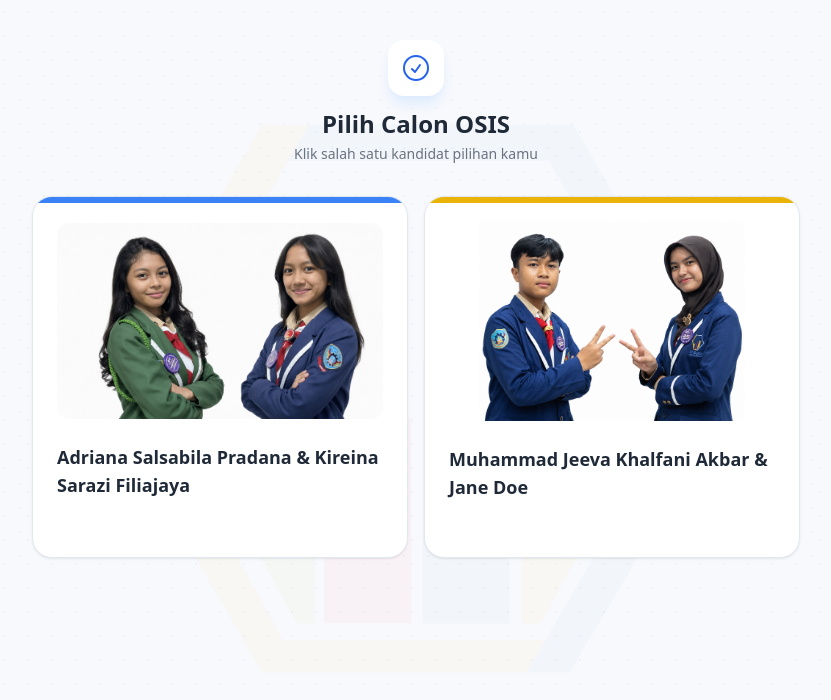
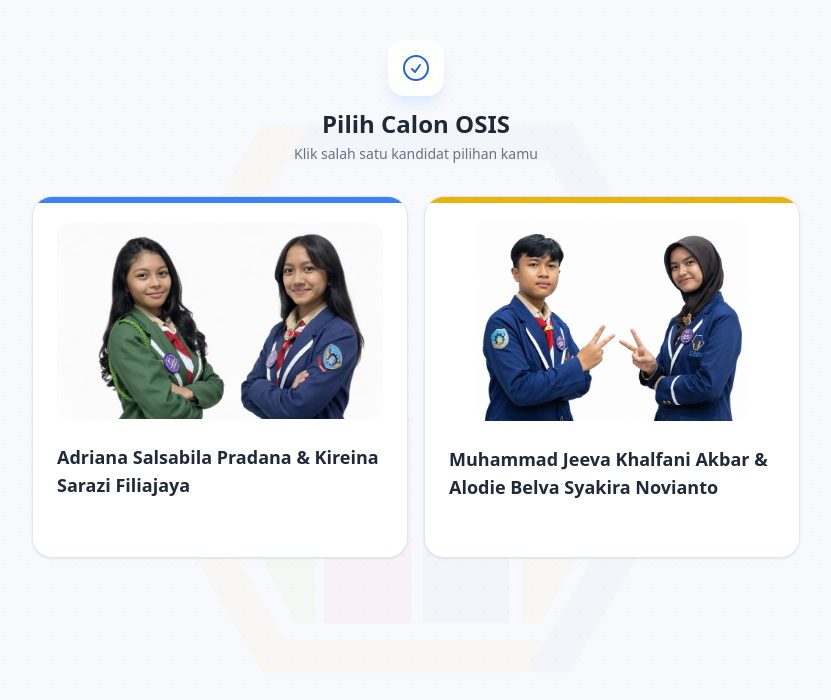
Before and after one commit to rezagiovanni/avi-vote, a Next.js app: page /vote/osis in a window 1280 px wide. Shown: the top 700 px of the page, without its empty margins (224-1055 px from the left). Built offline with nearby package versions, Linux system fonts and the light colour scheme.

Commit message:
feat: update OSIS B candidate name (Jane Doe → Alodie Belva Syakira Novianto)

```diff
--- a/pages/vote/osis.tsx
+++ b/pages/vote/osis.tsx
@@ -7,7 +7,7 @@ const OSIS_CANDIDATES = [
     visi: "",
     img: "/candidates/osis_a.jpg",
   },
-  { id: "osis_b", name: "Muhammad Jeeva Khalfani Akbar & Jane Doe", visi: "", img: "/candidates/osis_b.jpg" },
+  { id: "osis_b", name: "Muhammad Jeeva Khalfani Akbar & Alodie Belva Syakira Novianto", visi: "", img: "/candidates/osis_b.jpg" },
 ];
 
 export default function VoteOSIS() {
```
